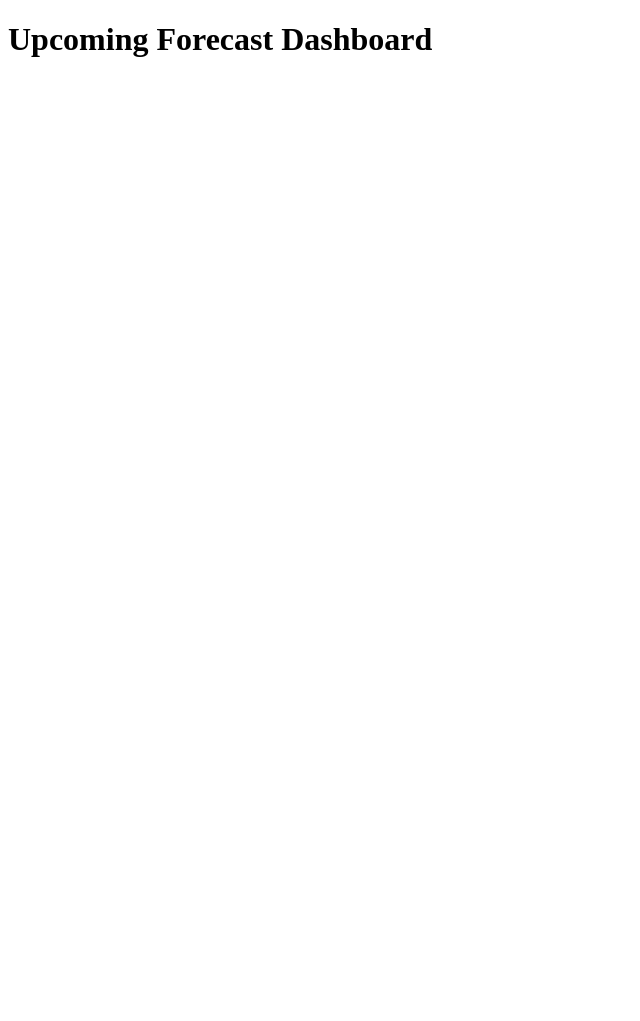
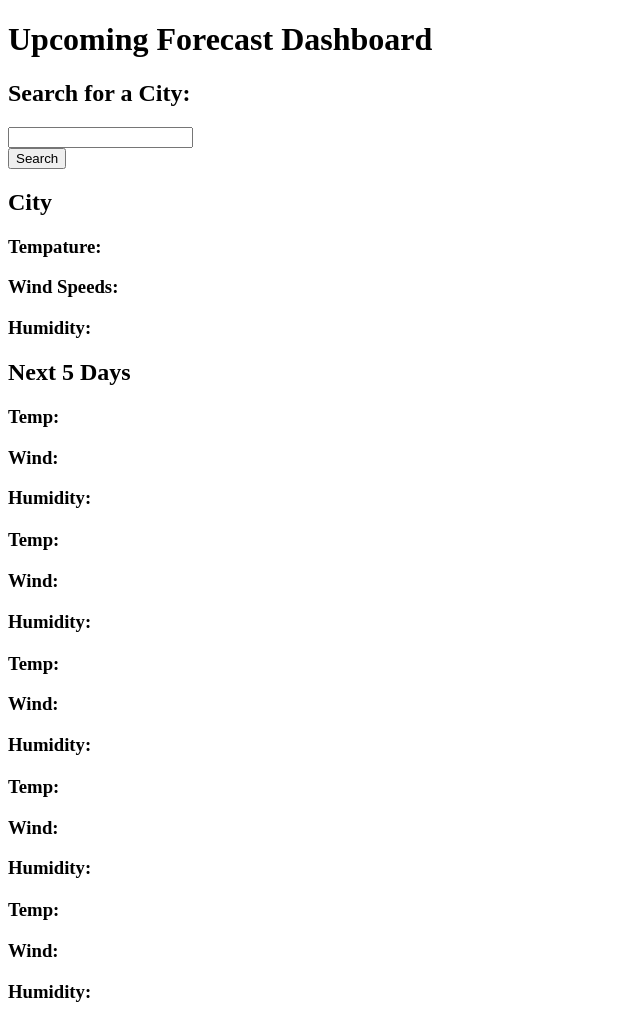
Before and after one commit to wygrajr/weatherForecast, a plain HTML site: page index.html in a window 1280 px wide. Shown: the whole page, without its empty margins (0-640 px from the left). Before the commit the page ends 800 px from the top, so only its background shows below. Drawn offline with Linux system fonts and the light colour scheme; files that its build step writes are made by us from their sources; files whose address does not match are found by name.

Commit message:
Added HTML Structure

```diff
--- a/index.html
+++ b/index.html
@@ -1,6 +1,6 @@
 <!DOCTYPE html>
+<html lang="en">
 
-<html lang="en">
     <head>
         <meta charset="UTF-8" />
         <meta http-equiv="X-UA-Compatible" content="IE=edge" />
@@ -13,7 +13,56 @@
         <header>
             <h1>Upcoming Forecast Dashboard</h1>
         </header>
+        <aside>
+            <div id="searchSection">
+                <h2>Search for a City:</h2>
+                <form id="search-form">
+                    <label for="search-query"></label>
+                    <input type="text" id="search-query" name="q"><br>
+                    <button id="searchButton">Search</button>
+                </form>
+            </div>
+        </aside>
         <main>
+            <div id="today">
+                <h2 id="location">City</h2>
+                <h3 id="tempature">Tempature:</h3>
+                <h3 id="windSpeed">Wind Speeds:</h3>
+                <h3 id="humidity">Humidity:</h3>
+            </div>
+                <h2 id="5DayheadsUp">Next 5 Days</h2>
+            <div id="forecast">
+                <div id="day1">
+                    <h2 id="loc1"></h2>
+                    <h3 id="temp1">Temp:</h3>
+                    <h3 id="wind1">Wind:</h3>
+                    <h3 id="humid1">Humidity:</h3>
+                </div>
+                <div id="day2">
+                    <h2 id="loc2"></h2>
+                    <h3 id="temp2">Temp:</h3>
+                    <h3 id="wind2">Wind:</h3>
+                    <h3 id="humid2">Humidity:</h3>
+                </div>
+                <div id="day3">
+                    <h2 id="loc3"></h2>
+                    <h3 id="temp3">Temp:</h3>
+                    <h3 id="wind3">Wind:</h3>
+                    <h3 id="humid3">Humidity:</h3>
+                </div>
+                <div id="day4">
+                    <h2 id="loc4"></h2>
+                    <h3 id="temp4">Temp:</h3>
+                    <h3 id="wind4">Wind:</h3>
+                    <h3 id="humid4">Humidity:</h3>
+                </div>
+                <div id="day5">
+                    <h2 id="loc5"></h2>
+                    <h3 id="temp5">Temp:</h3>
+                    <h3 id="wind5">Wind:</h3>
+                    <h3 id="humid5">Humidity:</h3>
+                </div>
+            </div>
         </main>
         <script src="assets/script.js"></script>
     </body>
```
